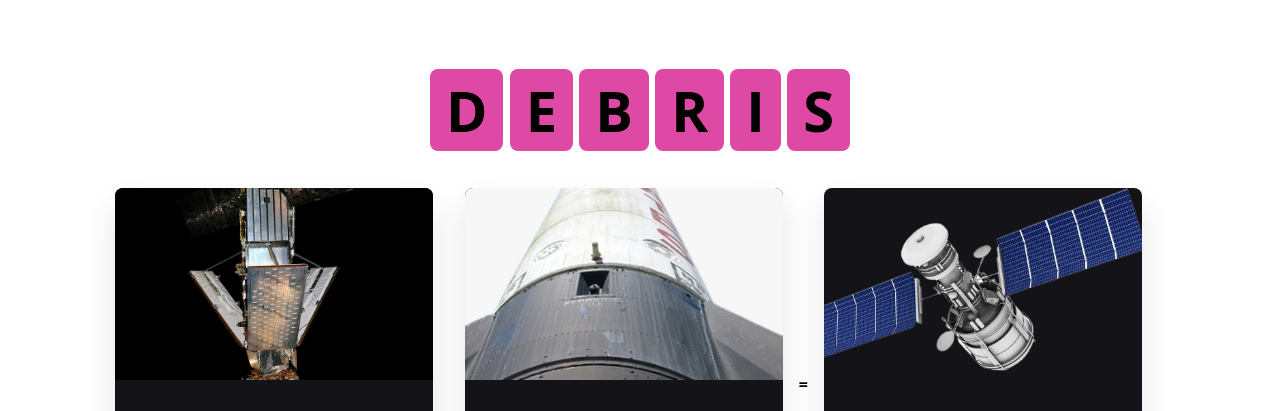
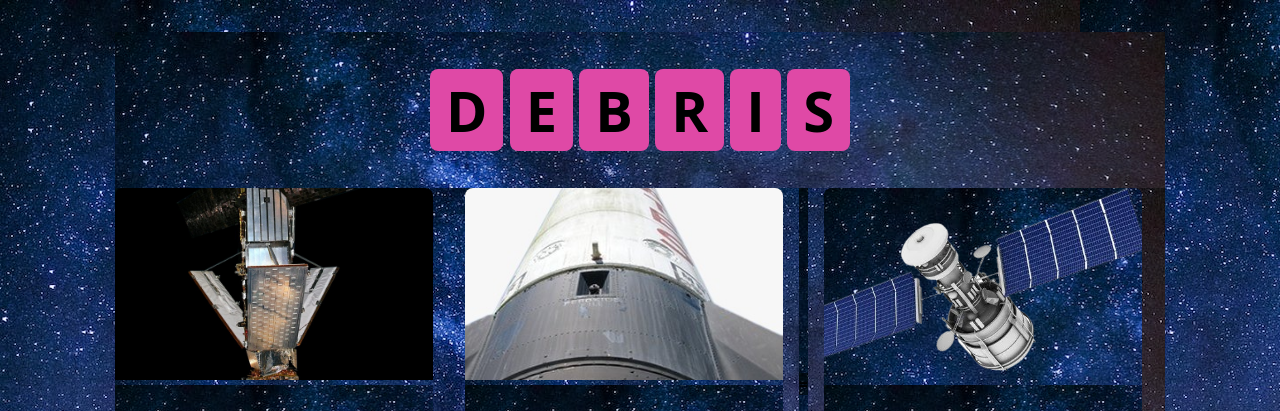
Before and after one commit to codecravings/Spcae_Debris_Video_Game, a plain HTML site: page Home page/demo.html in a window 1280 px wide. Shown: the top 411 px of the page. Drawn offline with nearby package versions, Linux system fonts and the light colour scheme.

Commit message:
Update demo.html

```diff
--- a/Home page/demo.html
+++ b/Home page/demo.html
@@ -26,7 +26,7 @@
     border: none;
     text-decoration: none;
     transition: all .2s linear;
-    background-image: url();
+    background-image: url(bg1.jpg);
 }
 
 *::selection{
```
